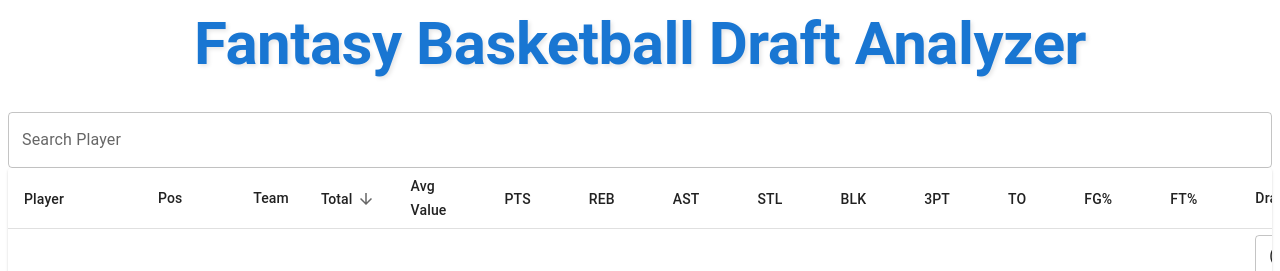
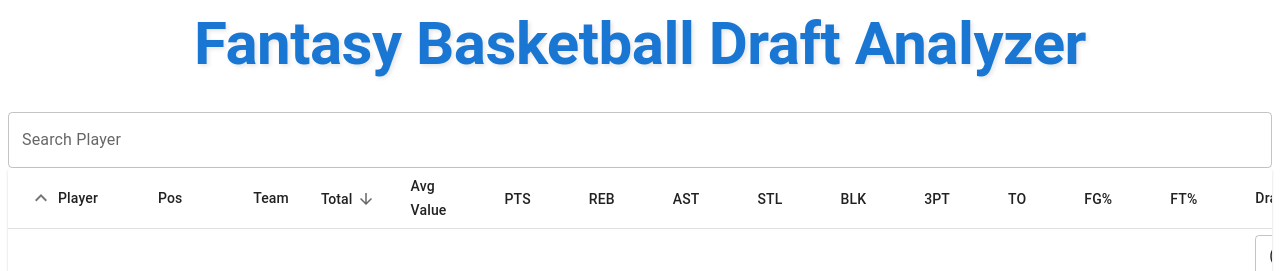
Before and after one commit to EastwindRT/Draft-Agent, a React (Vite) app: page / in a window 1280 px wide. Both pictures are taken after a click on the button "START DRAFT". Shown: the top 271 px of the page. Built offline with nearby package versions, Linux system fonts and the light colour scheme.

Commit message:
Add minimize feature to PlayerTable and update dependencies

```diff
--- a/index.html
+++ b/index.html
@@ -4,7 +4,7 @@
     <meta charset="UTF-8" />
     <link rel="icon" type="image/svg+xml" href="/favicon.svg" />
     <meta name="viewport" content="width=device-width, initial-scale=1.0" />
-    <title>React + TypeScript + Replit</title>
+    <title>The Draft Day</title>
   </head>
   <body>
     <div id="root"></div>
--- a/package.json
+++ b/package.json
@@ -11,6 +11,7 @@
   "dependencies": {
     "@emotion/react": "^11.13.0",
     "@emotion/styled": "^11.13.0",
+    "@mui/icons-material": "^5.16.7",
     "@mui/material": "^5.16.7",
     "@radix-ui/react-icons": "^1.3.0",
     "@radix-ui/react-label": "^2.0.0",
--- a/src/components/PlayerTable.jsx
+++ b/src/components/PlayerTable.jsx
@@ -1,4 +1,4 @@
-import React, { useState } from 'react';
+import React, { useState, useMemo } from 'react';
 import {
   Table,
   TableBody,
@@ -12,13 +12,17 @@ import {
   Select,
   MenuItem,
   TableSortLabel,
-  Tooltip
+  Tooltip,
+  IconButton
 } from '@mui/material';
+import ExpandLessIcon from '@mui/icons-material/ExpandLess';
+import ExpandMoreIcon from '@mui/icons-material/ExpandMore';
 
 const PlayerTable = ({ players, onPlayerDrafted, onPlayerUndrafted, teams, playersPerTeam }) => {
   const [draftInfo, setDraftInfo] = useState({});
   const [orderBy, setOrderBy] = useState('TOTAL');
   const [order, setOrder] = useState('desc');
+  const [minimized, setMinimized] = useState(false);
 
   const handleDraftPlayer = (player) => {
     const info = draftInfo[player.PLAYER] || {};
@@ -45,12 +49,11 @@ const PlayerTable = ({ players, onPlayerDrafted, onPlayerUndrafted, teams, playe
     setOrderBy(property);
   };
 
-  const sortedPlayers = React.useMemo(() => {
+  const sortedPlayers = useMemo(() => {
     return [...players].sort((a, b) => {
       let aValue = a[orderBy];
       let bValue = b[orderBy];
 
-      // For TO, we want higher values to be considered worse
       if (orderBy === 'TO') {
         return order === 'asc' ? bValue - aValue : aValue - bValue;
       }
@@ -69,12 +72,19 @@ const PlayerTable = ({ players, onPlayerDrafted, onPlayerUndrafted, teams, playe
     handleRequestSort(property);
   };
 
+  const toggleMinimize = () => {
+    setMinimized(!minimized);
+  };
+
   return (
     <TableContainer component={Paper} sx={{ mb: 4 }}>
       <Table size="small">
         <TableHead>
           <TableRow>
             <TableCell>
+              <IconButton onClick={toggleMinimize} size="small">
+                {minimized ? <ExpandMoreIcon /> : <ExpandLessIcon />}
+              </IconButton>
               <TableSortLabel
                 active={orderBy === 'PLAYER'}
                 direction={orderBy === 'PLAYER' ? order : 'asc'}
@@ -195,7 +205,15 @@ const PlayerTable = ({ players, onPlayerDrafted, onPlayerUndrafted, teams, playe
                 backgroundColor: 'rgba(0, 0, 0, 0.08)',
               },
             }}>
-              <TableCell>{player.PLAYER}</TableCell>
+              <TableCell>
+                {minimized ? (
+                  <Tooltip title={player.PLAYER}>
+                    <span>{player.PLAYER.substring(0, 3)}...</span>
+                  </Tooltip>
+                ) : (
+                  player.PLAYER
+                )}
+              </TableCell>
               <TableCell>{player.POS}</TableCell>
               <TableCell>{player.TEAM}</TableCell>
               <TableCell>{player.TOTAL.toFixed(2)}</TableCell>
```
Also changed, not shown: 1 other file (tests, documents, lock files or other folders).
